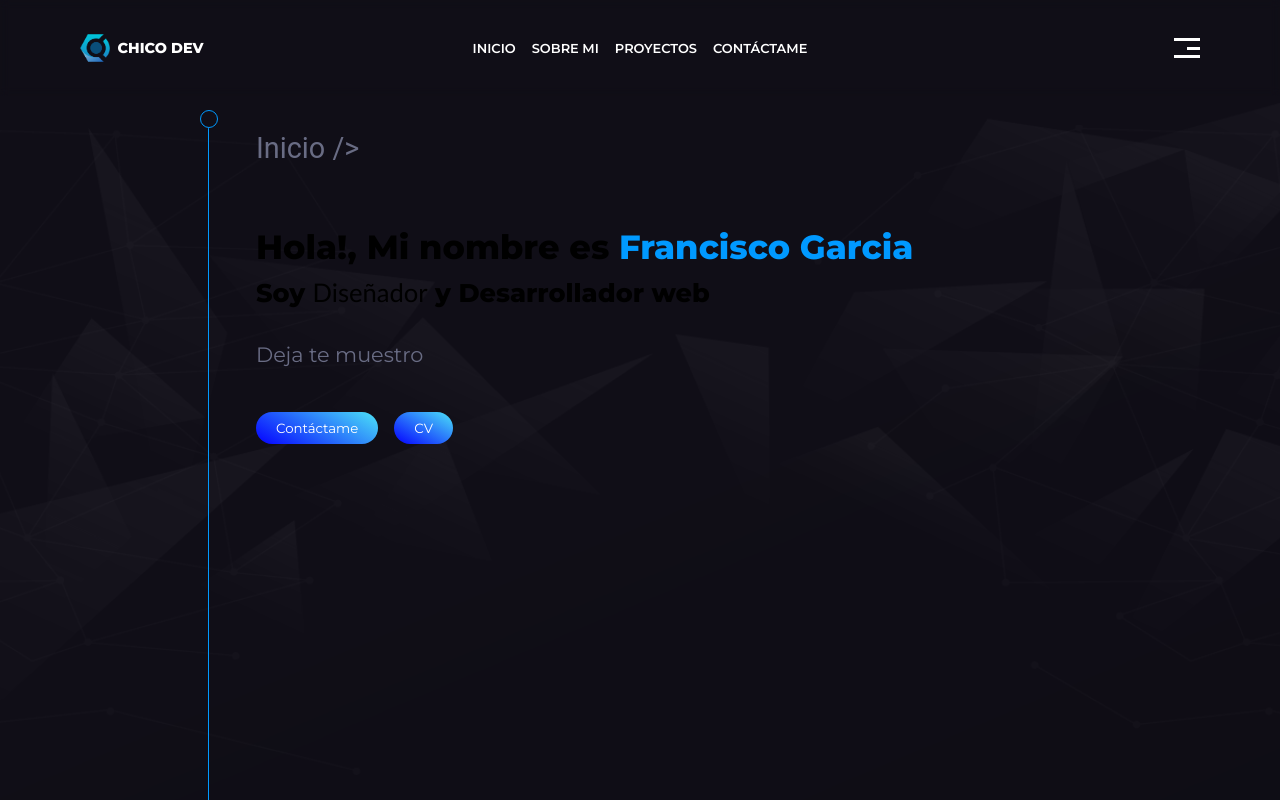
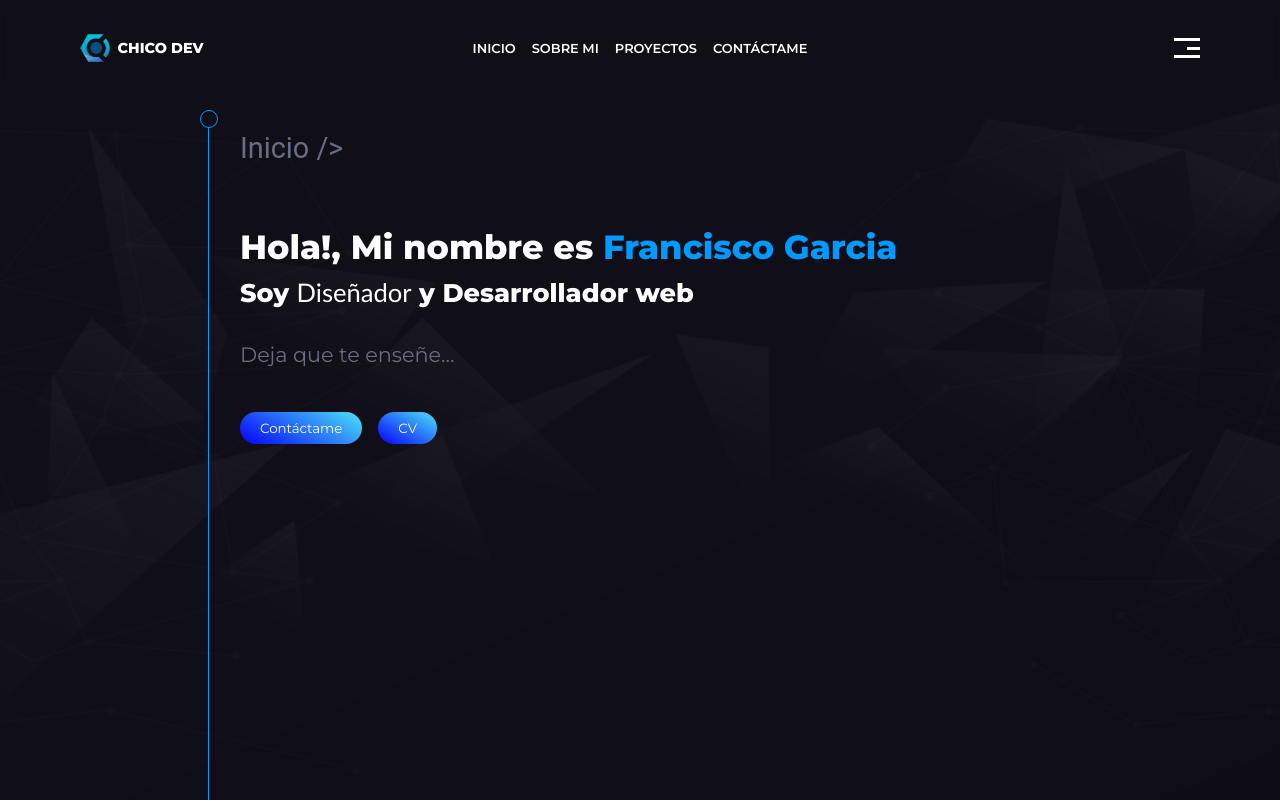
Before and after one commit to francisco-JGC/PortafolioV2, a React (Vite) app: page / in a window 1280 px wide. Shown: the top 800 px of the page. Built offline with nearby package versions, Linux system fonts and the light colour scheme.

Commit message:
feat: create contact page

```diff
--- /dev/null
+++ b/src/pages/contact/container/index.jsx
@@ -0,0 +1,10 @@
+import { Social } from '../components/Social'
+import './index.scss'
+
+export const ContactPage = () => {
+  return (
+    <div className="contact-page" id="contact">
+      <Social />
+    </div>
+  )
+}
--- /dev/null
+++ b/src/pages/contact/container/index.scss
@@ -0,0 +1,5 @@
+.contact-page {
+  padding: 5em 15em;
+  min-height: 100vh;
+  background: #0e0d10;
+}
--- a/src/pages/home/components/Profile/index.jsx
+++ b/src/pages/home/components/Profile/index.jsx
@@ -1,6 +1,6 @@
 import { motion } from 'framer-motion'
 import CV from '../../../../assets/cv/CV-Francisco_Garcia-FullStack.pdf'
-import { Button } from '../../../../components/button'
+import { Button } from '../../../../components/Button'
 import './index.scss'
 
 const variantsDiv = {
@@ -47,7 +47,7 @@ export const Profile = () => {
             delay: variantsDiv.transition.delay + 0.4
           }}
         >
-          <span>Deja te muestro</span>
+          <span>Deja que te enseñe...</span>
         </motion.div>
       </div>
 
--- a/src/pages/home/container/index.scss
+++ b/src/pages/home/container/index.scss
@@ -5,7 +5,8 @@
   justify-content: space-between;
   // the height of the page is the height of the viewport minus the height of the header and the margin-top of the page
   height: calc(100vh - (6em + 3em));
-  padding: 0 5em 0 7em;
+  padding: 0 5em 0 6.5em;
+  color: #fff;
 }
 
 .my-info-container {
```
